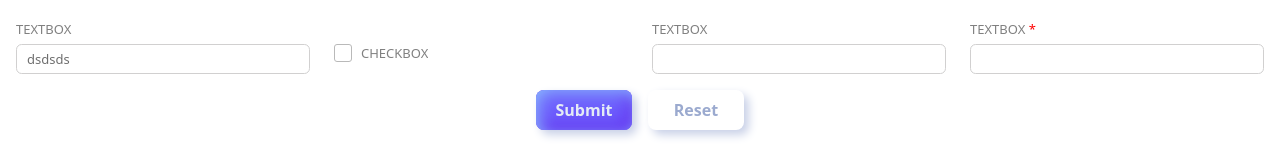
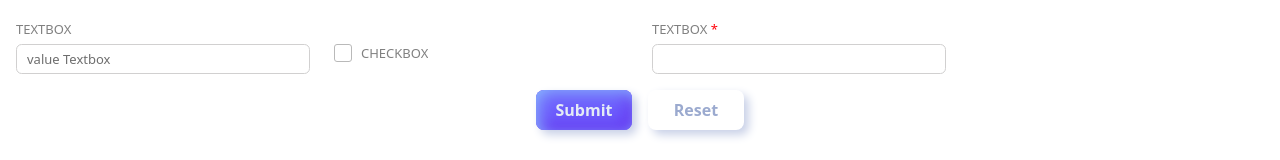
Before and after one commit to pkthong12/demo-beta, an Angular app: page /demo/control in a window 1280 px wide. Shown: the top 160 px of the page. Built offline with nearby package versions, Linux system fonts and the light colour scheme.

Commit message:
update core-control & core-text-box

```diff
--- a/src/app/demo/control-demo/control-demo.component.ts
+++ b/src/app/demo/control-demo/control-demo.component.ts
@@ -25,7 +25,7 @@ export class ControlDemoComponent {
             controlType: EnumFormBaseControlType.TEXTBOX,
             field: 'textbox',
             label: 'TEXTBOX',
-            value: 'dsdsds',
+            value: 'value Textbox',
             type: 'text',
             flexSize: 3,
             readonly: true,
@@ -48,14 +48,14 @@ export class ControlDemoComponent {
             value: '',
             type: 'text',
             flexSize: 3,
-            readonly: true,
-            hidden: false,
+            readonly: false,
+            hidden: true,
           }, {
             controlType: EnumFormBaseControlType.TEXTBOX,
             field: 'textbox2',
             label: 'TEXTBOX',
             value: '',
-            type: 'text',
+            type: 'number',
             flexSize: 3,
             readonly: false,
             hidden: false,
@@ -64,6 +64,11 @@ export class ControlDemoComponent {
                 name: IFnNameValidator.required,
                 validator: Validators.required,
                 errorMessage: 'This field is required'
+              },
+              {
+                name: IFnNameValidator.min,
+                validator: Validators.min(18),
+                errorMessage: 'You must be at least 18 years old'
               }
             ]
           },
--- a/src/app/libraries/core-control/core-control.component.html
+++ b/src/app/libraries/core-control/core-control.component.html
@@ -2,14 +2,11 @@
     <div [formGroup]="form" [class.hidden]="!!control.hidden">
         <div class="w-100 d-flex flex-column justify-content-between">
             <label class="control-label pb-1">
-                <span class="label-value">
+                <span [class]="'label-value' +  (isRequired ? ' required' : '')">
                     @if(control.controlType === 'CHECKBOX' || !control.label){
                         &nbsp;
                     }@else {
                         {{control.label}}
-                        @if(isRequired){
-                            <span style="color: red;">*</span>
-                        }
                     }
                 </span>
             </label>
@@ -31,7 +28,7 @@
                     </div>
                 }
             }
-            @if(!!errors!.length && !!checkError$.value){
+            @if(!!errors!.length && errors.length == 0 && !!checkError$.value){
                 <div>
                     {{ '&nbsp;' }}
                 </div>
--- a/src/app/libraries/core-control/core-control.component.scss
+++ b/src/app/libraries/core-control/core-control.component.scss
@@ -1,8 +1,17 @@
-.core-control-container{
-    .control-label{
-        .label-value{
+.core-control-container {
+    .control-label {
+        .label-value {
             font-size: var(--font-size-label);
             color: var(--text-color);
         }
     }
+
+    &>div.hidden {
+        display: none;
+    }
+
+    & span.required::after {
+        content: "*";
+        color: #FF040B;
+    }
 }
--- a/src/app/libraries/core-control/core-control.component.ts
+++ b/src/app/libraries/core-control/core-control.component.ts
@@ -43,7 +43,7 @@ export class CoreControlComponent extends BaseComponent implements OnInit, OnDes
     this.subscriptions.push(
       this.rawControl?.statusChanges.subscribe(_ => {
         this.checkError();
-      })
+      }),
     )
     if (!!this.checkError$) {
       this.subscriptions.push(
@@ -95,4 +95,18 @@ export class CoreControlComponent extends BaseComponent implements OnInit, OnDes
       this.isRequired = this.control.validators.some(x => x.name === IFnNameValidator.required);
     }
   }
+
+  onFocus(e: any) {
+    if (this.control.disabled || this.control.readonly) return;
+    this.control.focus$?.next(e);
+  }
+
+  onBlur(e: any) {
+    if (this.control.disabled || this.control.readonly) return;
+    const control = this.form.get(e);
+    this.control.blur$?.next(e);
+    if (control && control.invalid) {
+      control.markAsTouched();
+    }
+  }
 }
--- a/src/app/libraries/core-form/core-form.component.html
+++ b/src/app/libraries/core-form/core-form.component.html
@@ -7,9 +7,11 @@
                 @for (row of section.rows; track $index) {
                 <div class="row mb15">
                     @for (col of row; track $index) {
-                    <div [class]="'col-md-' + col.flexSize">
-                        <core-control [control]="col" [form]="form" [checkError$]="checkError$"></core-control>
-                    </div>
+                        @if(col.hidden !== true){
+                        <div [class]="'col-md-' + col.flexSize">
+                            <core-control [control]="col" [form]="form" [checkError$]="checkError$"></core-control>
+                        </div>
+                        }
                     }
                 </div>
                 }
@@ -20,8 +22,12 @@
     <div class="row mt-3">
         <div class="col-md-12 ">
             <div class="row justify-content-center">
-                <div class="btn btn__primary col-md-3" (click)="onFormSubmit()"><p>Submit</p></div>
-                <div class="btn btn__secondary col-md-3" (click)="onFormReset()"><p>Reset</p></div>
+                <div class="btn btn__primary col-md-3" (click)="onFormSubmit()">
+                    <p>Submit</p>
+                </div>
+                <div class="btn btn__secondary col-md-3" (click)="onFormReset()">
+                    <p>Reset</p>
+                </div>
             </div>
         </div>
     </div>
--- a/src/app/libraries/core-text-box/core-text-box.component.html
+++ b/src/app/libraries/core-text-box/core-text-box.component.html
@@ -1,3 +1,4 @@
 <div>
-    <input [(ngModel)]="value" (ngModelChange)="writeValue($event)" class="form-control" [readOnly]="control().readonly">
+    <input [(ngModel)]="value" (ngModelChange)="writeValue($event)" class="form-control" [readOnly]="control().readonly"
+        [type]="control().type">
 </div>
--- a/src/app/libraries/core-text-box/core-text-box.component.ts
+++ b/src/app/libraries/core-text-box/core-text-box.component.ts
@@ -1,4 +1,4 @@
-import { Component, input, Input, OnChanges, OnDestroy, OnInit, SimpleChanges } from '@angular/core';
+import { Component, effect, input, Input, OnChanges, OnDestroy, OnInit, SimpleChanges } from '@angular/core';
 import { CoreFormControlBaseComponent } from '../core-form-control-base/core-form-control-base.component';
 import { IFormBaseControl } from '../../enum/enum-interfaces';
 import { CommonModule } from '@angular/common';
@@ -21,15 +21,19 @@ import { ControlValueAccessor, FormsModule, NG_VALUE_ACCESSOR } from '@angular/f
   templateUrl: './core-text-box.component.html',
   styleUrl: './core-text-box.component.scss'
 })
-export class CoreTextBoxComponent extends CoreFormControlBaseComponent implements OnInit, OnChanges, OnDestroy {
+export class CoreTextBoxComponent extends CoreFormControlBaseComponent implements OnInit, OnDestroy {
   control = input.required<IFormBaseControl>();
-  inputValue= input.required<any>();
-  ngOnChanges(e: SimpleChanges): void {
-    if (e['inputValue'])
-      this.writeValue(e['inputValue'].currentValue)
+  inputValue = input.required<any>();
+
+  constructor() {
+    super();
+    effect(() => {
+      if (this.touched || this.control().value) {
+        this.writeValue(this.inputValue())
+      }
+    });
   }
   ngOnInit(): void {
-    console.log(this.control())
   }
   ngOnDestroy(): void {
   }
```
Also changed, not shown: 1 other file (tests, documents, lock files or other folders).
